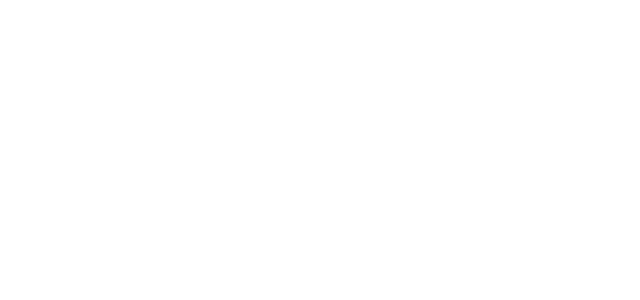
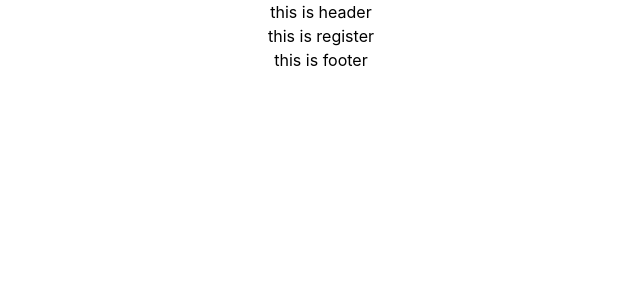
Before and after one commit to rubayetseason/wild-with-harry-client, a React (Create React App) app: page /register in a window 1280 px wide. Shown: the top 300 px of the page, without its empty margins (319-959 px from the left). Built offline with nearby package versions, Linux system fonts and the light colour scheme.

Commit message:
routes created

```diff
--- a/src/App.js
+++ b/src/App.js
@@ -1,10 +1,11 @@
-import logo from "./logo.svg";
+import { RouterProvider } from "react-router-dom";
 import "./App.css";
+import { router } from "./routes/Router";
 
 function App() {
   return (
     <div className="App">
-
+      <RouterProvider router={router}></RouterProvider>
     </div>
   );
 }
--- /dev/null
+++ b/src/components/pages/Blog.js
@@ -0,0 +1,11 @@
+import React from 'react';
+
+const Blog = () => {
+    return (
+        <div>
+            this is blog
+        </div>
+    );
+};
+
+export default Blog;
--- /dev/null
+++ b/src/components/pages/Home.js
@@ -0,0 +1,11 @@
+import React from 'react';
+
+const Home = () => {
+    return (
+        <div>
+            this is home
+        </div>
+    );
+};
+
+export default Home;
--- /dev/null
+++ b/src/components/pages/Login.js
@@ -0,0 +1,11 @@
+import React from 'react';
+
+const Login = () => {
+    return (
+        <div>
+            this is login
+        </div>
+    );
+};
+
+export default Login;
--- /dev/null
+++ b/src/components/pages/Register.js
@@ -0,0 +1,11 @@
+import React from 'react';
+
+const Register = () => {
+    return (
+        <div>
+            this is register
+        </div>
+    );
+};
+
+export default Register;
--- /dev/null
+++ b/src/components/pages/Reviews.js
@@ -0,0 +1,11 @@
+import React from 'react';
+
+const Reviews = () => {
+    return (
+        <div>
+          this is reviews
+        </div>
+    );
+};
+
+export default Reviews;
--- /dev/null
+++ b/src/components/pages/Services.js
@@ -0,0 +1,11 @@
+import React from 'react';
+
+const Services = () => {
+    return (
+        <div>
+          this is service
+        </div>
+    );
+};
+
+export default Services;
--- /dev/null
+++ b/src/components/shared/Footer.js
@@ -0,0 +1,11 @@
+import React from 'react';
+
+const Footer = () => {
+    return (
+        <div>
+            this is footer
+        </div>
+    );
+};
+
+export default Footer;
--- /dev/null
+++ b/src/components/shared/Header.js
@@ -0,0 +1,11 @@
+import React from 'react';
+
+const Header = () => {
+    return (
+        <div>
+            this is header
+        </div>
+    );
+};
+
+export default Header;
--- /dev/null
+++ b/src/components/shared/NotFound.js
@@ -0,0 +1,11 @@
+import React from 'react';
+
+const NotFound = () => {
+    return (
+        <div>
+           404
+        </div>
+    );
+};
+
+export default NotFound;
--- /dev/null
+++ b/src/layouts/Main.js
@@ -0,0 +1,16 @@
+import React from 'react';
+import { Outlet } from 'react-router-dom';
+import Footer from '../components/shared/Footer';
+import Header from '../components/shared/Header';
+
+const Main = () => {
+    return (
+        <div>
+           <Header></Header>
+           <Outlet></Outlet>
+           <Footer></Footer>
+        </div>
+    );
+};
+
+export default Main;
```
Also changed, not shown: src/routes/Router.js (added, +43 -0 lines), 1 other file (tests, documents, lock files or other folders).
